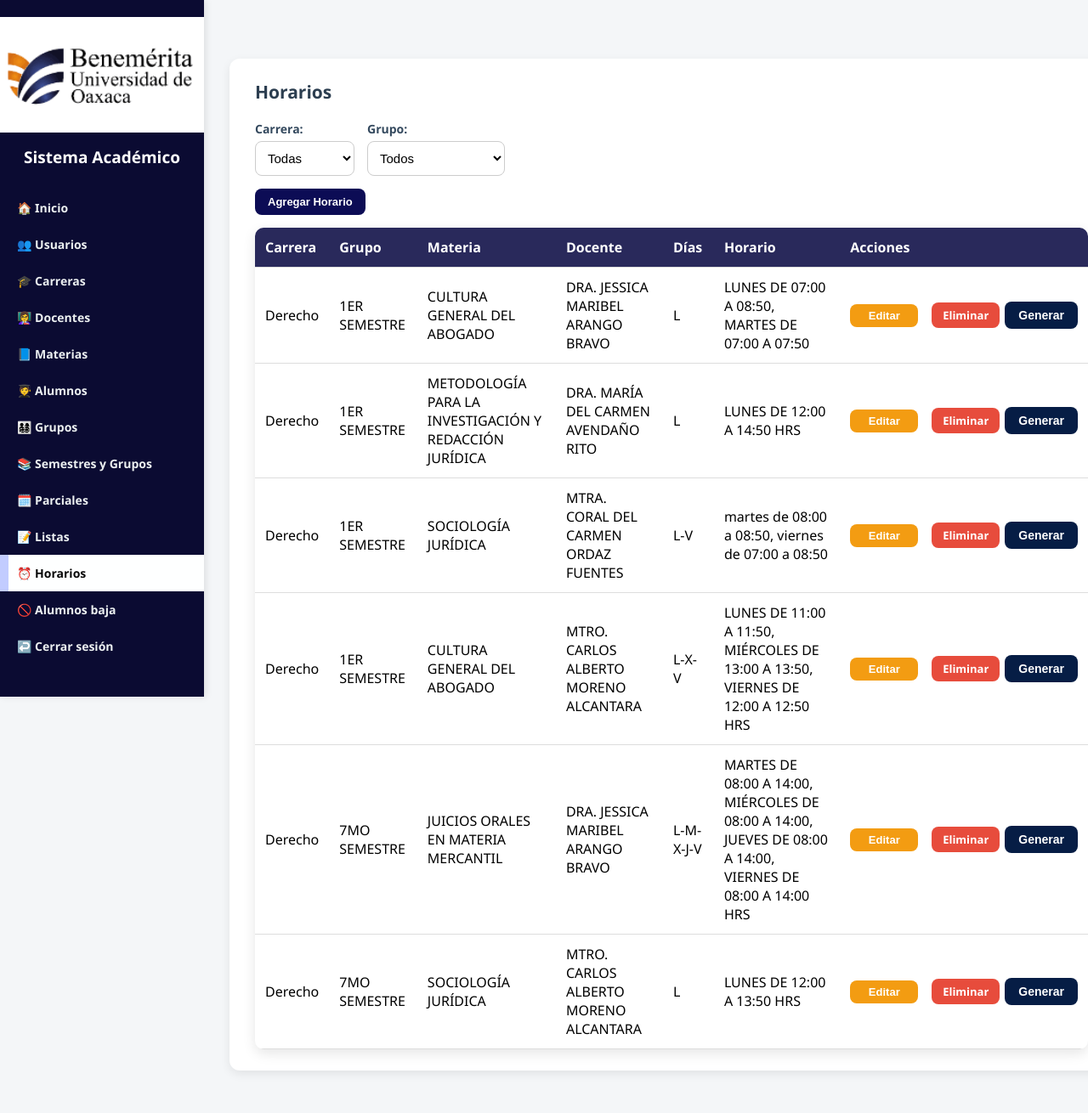
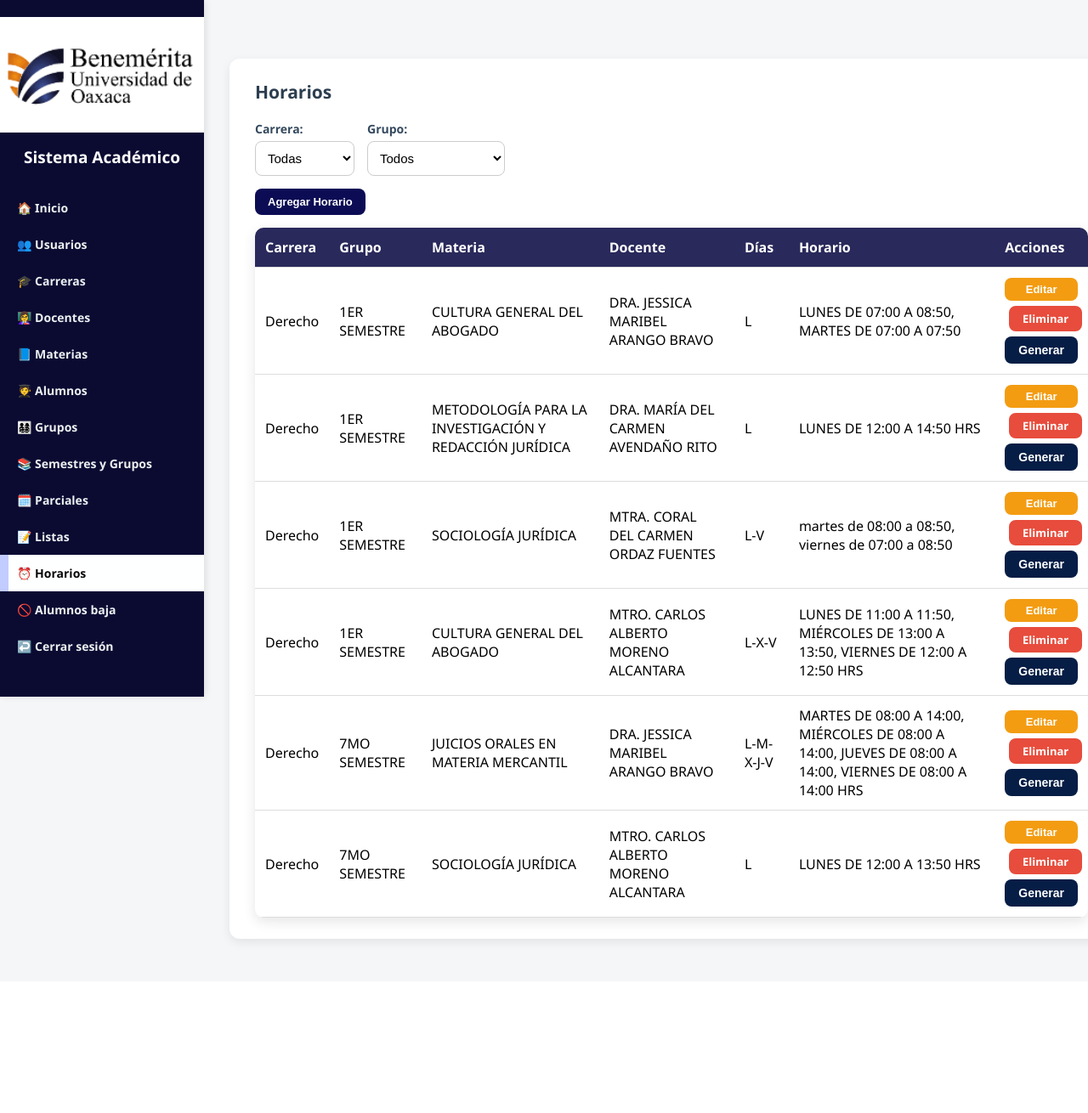
Before and after one commit to YenyCe/BUODerecho, a PHP site: page /views/horarios.php in a window 1280 px wide. Shown: the whole page at 85% size. After the commit the page ends 1116 px from the top, so only its background shows below. Run offline with PHP 8.4, Linux system fonts and the light colour scheme; a user stored in the database is signed in; data comes from the database, SQL or seed files in the repository.

Commit message:
Update styles.css

```diff
--- a/css/styles.css
+++ b/css/styles.css
@@ -652,16 +652,16 @@ body.login-body {
 
 .acciones {
   display: flex;
+  flex-direction: column;   /* 👈 uno debajo de otro */
   gap: 6px;
-  justify-content: center;
-  align-items: center;
-  flex-wrap: nowrap;
+  align-items: stretch;     /* 👈 mismo ancho */
 }
 
 .acciones button,
 .acciones a {
-  display: inline-flex;
+  display: flex;
   justify-content: center;
   align-items: center;
   text-decoration: none;
+  width: 100%;              /* 👈 todos iguales */
 }
```
